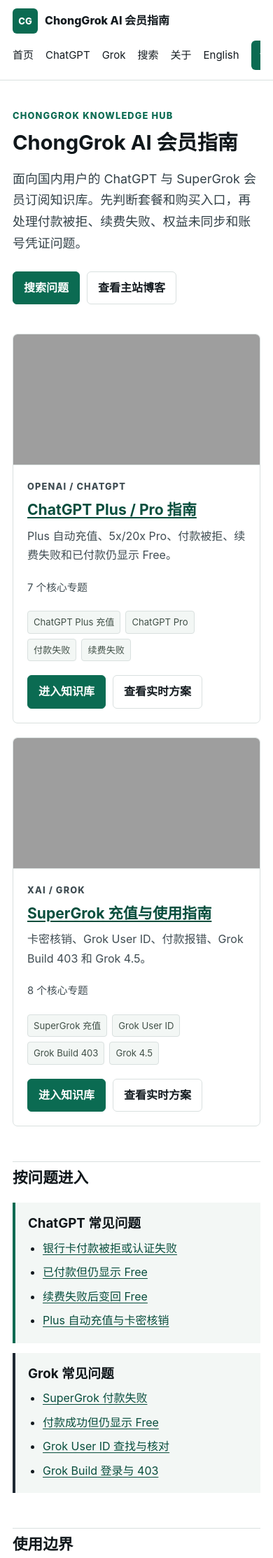
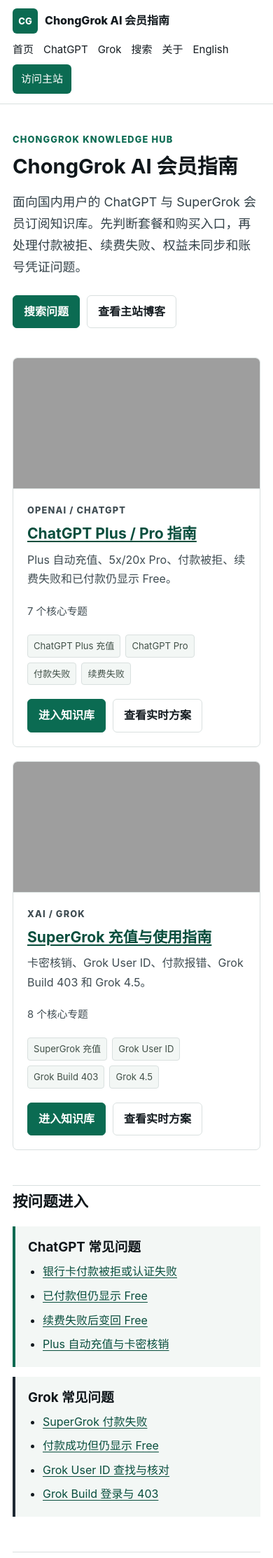
Before and after one commit to he20000405-pixel/he20000405-pixel.github.io, a Jekyll site: the page built from index.md, in a window 390 px wide. Shown: the top 2227 px of the page at 70% size. Built offline with Jekyll 4.4.1, drawn with Linux system fonts in a browser that asks for light colours.

Commit message:
Fix mobile portal navigation

```diff
--- a/assets/css/style.css
+++ b/assets/css/style.css
@@ -169,7 +169,7 @@ code { padding: 2px 5px; border-radius: 4px; background: #eef2f1; font-size: .92
 @media (max-width: 900px) {
   .nav-shell { align-items: flex-start; flex-direction: column; padding: 12px 0; gap: 10px; }
   .site-header { position: static; }
-  .site-nav { width: 100%; padding-bottom: 2px; overflow-x: auto; }
+  .site-nav { width: 100%; flex-wrap: wrap; gap: 8px 14px; padding-bottom: 2px; }
 }
 @media (max-width: 720px) {
   body { font-size: 16px; }
```
